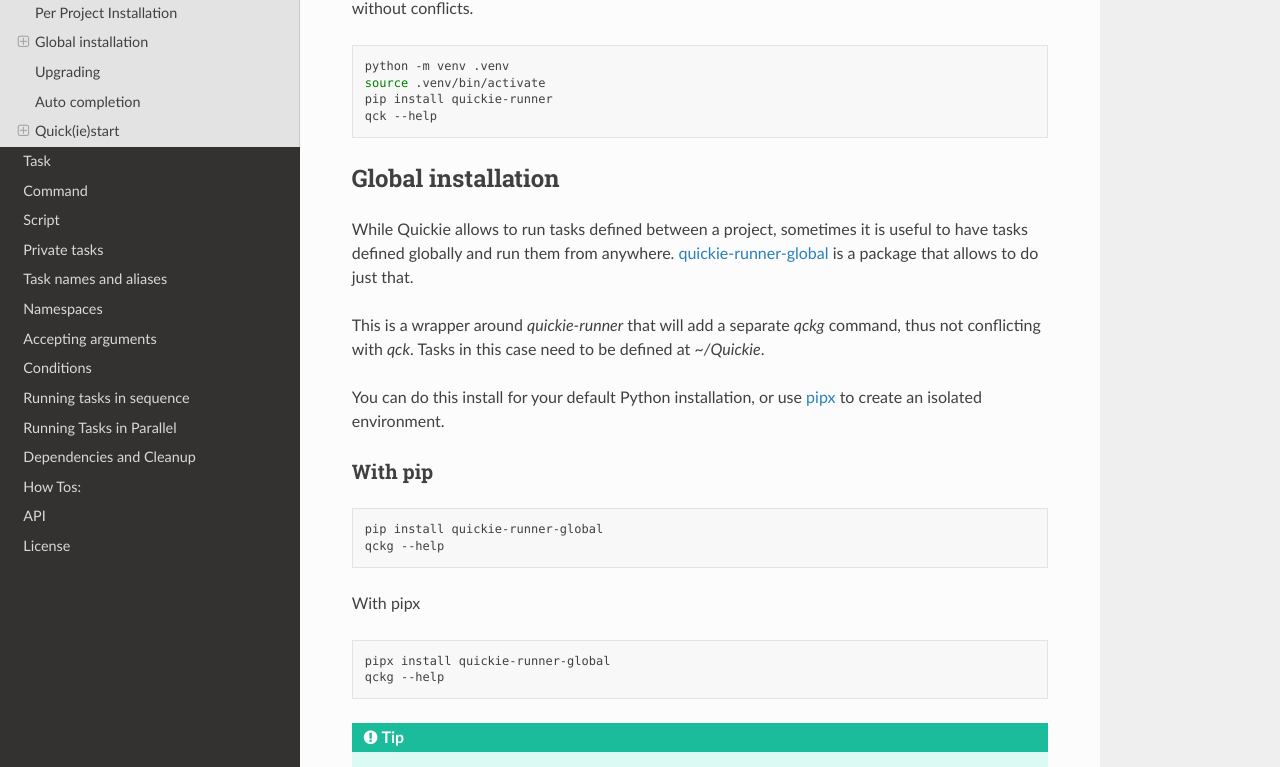
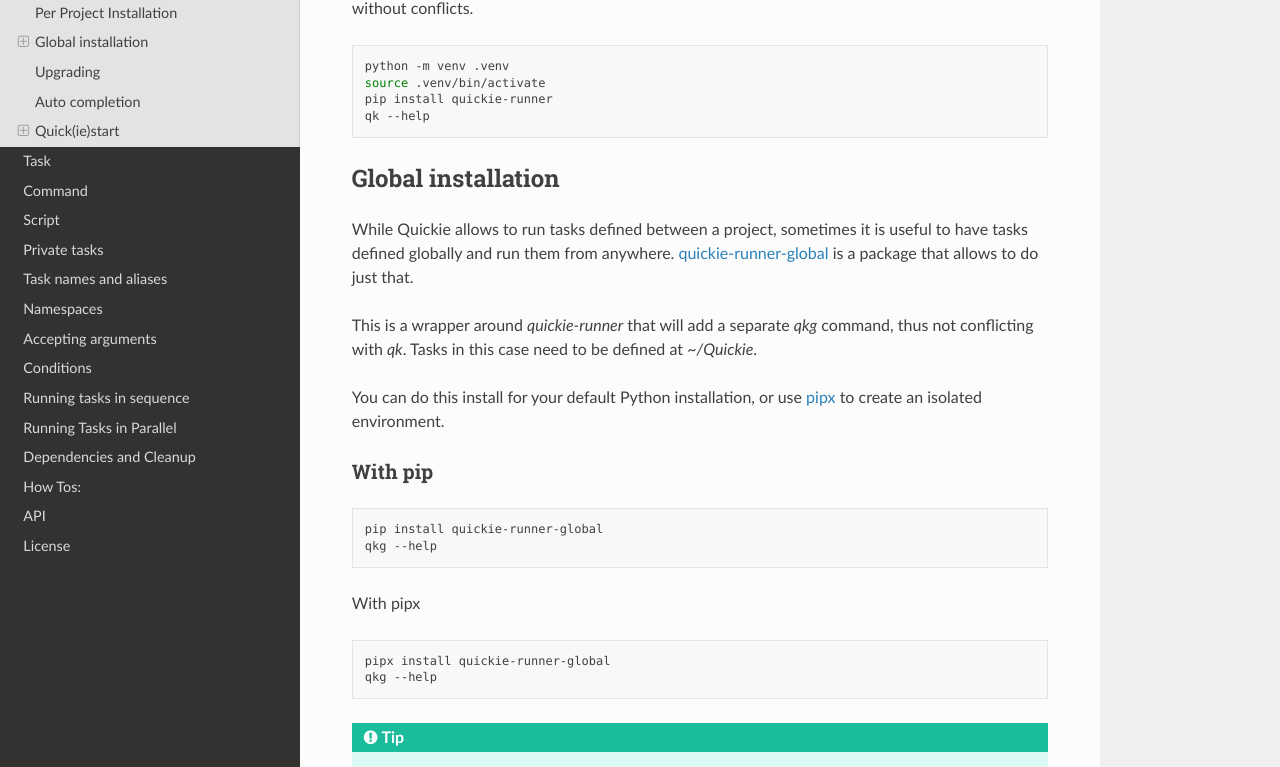
Before and after one commit to adrianmrit/quickie, a Sphinx documentation site: the page built from docs/source/introduction.rst, in a window 1280 px wide and 1400 px high, scrolled down 659 px. Shown: the part 168-935 px from the top of the window. Built offline with Sphinx 7.4.7 and the Read the Docs theme 3.1.0, drawn with Linux system fonts in a browser that asks for light colours; the version number could not be read and is left out; some of the changed text lies outside the part shown.

Commit message:
build: change binary name to qk and qkg

```diff
--- a/docs/source/introduction.rst
+++ b/docs/source/introduction.rst
@@ -36,7 +36,7 @@
     python -m venv .venv
     source .venv/bin/activate
     pip install quickie-runner
-    qck --help
+    qk --help
 
 
 Global installation
@@ -45,7 +45,7 @@
 While Quickie allows to run tasks defined between a project, sometimes it is useful to have tasks defined globally and run them
 from anywhere. `quickie-runner-global <https://pypi.org/project/quickie-runner-global/>`_ is a package that allows to do just that.
 
-This is a wrapper around `quickie-runner` that will add a separate `qckg` command, thus not conflicting with `qck`. Tasks in this case
+This is a wrapper around `quickie-runner` that will add a separate `qkg` command, thus not conflicting with `qk`. Tasks in this case
 need to be defined at `~/Quickie`.
 
 You can do this install for your default Python installation, or use `pipx <https://pipx.pypa.io/stable/>`_ to create an isolated
@@ -58,7 +58,7 @@
 .. code-block:: bash
 
     pip install quickie-runner-global
-    qckg --help
+    qkg --help
 
 
 With pipx
@@ -66,7 +66,7 @@
 .. code-block:: bash
 
     pipx install quickie-runner-global
-    qckg --help
+    qkg --help
 
 .. TIP::
     If installing via PIPX and you need to add extra dependencies, you can inject them:
@@ -101,16 +101,16 @@
 
 .. code-block:: bash
 
-    eval "$(register-python-argcomplete qck)"
+    eval "$(register-python-argcomplete qk)"
 
 
-This will enable auto completion for the `qck` command. If you have a global installation, you can enable auto completion for the `qckg` command as well:
+This will enable auto completion for the `qk` command. If you have a global installation, you can enable auto completion for the `qkg` command as well:
 
 .. code-block:: bash
 
-    eval "$(register-python-argcomplete qckg)"
+    eval "$(register-python-argcomplete qkg)"
 
-You can also call ``qck --autocomplete bash`` or ``qck --autocomplete zsh`` for instructions on how to enable auto completion for your shell.
+You can also call ``qk --autocomplete bash`` or ``qk --autocomplete zsh`` for instructions on how to enable auto completion for your shell.
 
 
 Quick(ie)start
@@ -147,13 +147,13 @@
 
 .. code-block:: bash
 
-    $ qck hello
+    $ qk hello
     Hello, World!
 
-    $ qck hello_script --name Alice
+    $ qk hello_script --name Alice
     Hello, Alice!
 
-    $ qck some_command arg1 arg2
+    $ qk some_command arg1 arg2
     my_command arg1 arg2
 
 
--- a/docs/source/task_names_and_aliases.rst
+++ b/docs/source/task_names_and_aliases.rst
@@ -17,11 +17,11 @@
         print("Task 2")
 
     # This will run task1
-    qck my_task
+    qk my_task
 
     # These will run task2
-    qck task2
-    qck t2
+    qk task2
+    qk t2
 
 
 Equivalent to:
--- a/pyproject.toml
+++ b/pyproject.toml
@@ -47,7 +47,7 @@
 ]
 
 [project.scripts]
-"qck" = "quickie._cli:main"
+"qk" = "quickie._cli:main"
 
 [tool.hatch.metadata]
 allow-direct-references = true
--- a/src/quickie_global/pyproject.toml
+++ b/src/quickie_global/pyproject.toml
@@ -38,7 +38,7 @@
 path = "../quickie/_meta.py"
 
 [project.scripts]
-"qckg" = "quickie._cli:global_main"
+"qkg" = "quickie._cli:global_main"
 
 [tool.hatch.build.targets.wheel]
 packages = ["src/quickie_global"]
```
Also changed, not shown: CHANGELOG.md (+1 -0 lines), README.md (+9 -9 lines), .pre-commit-config.yaml, src/quickie_global/README.md, 8 other files.
